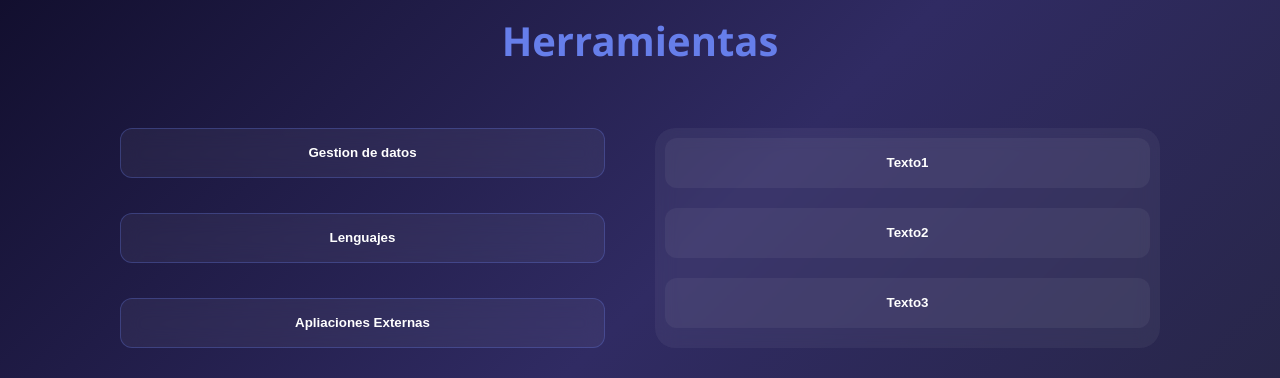
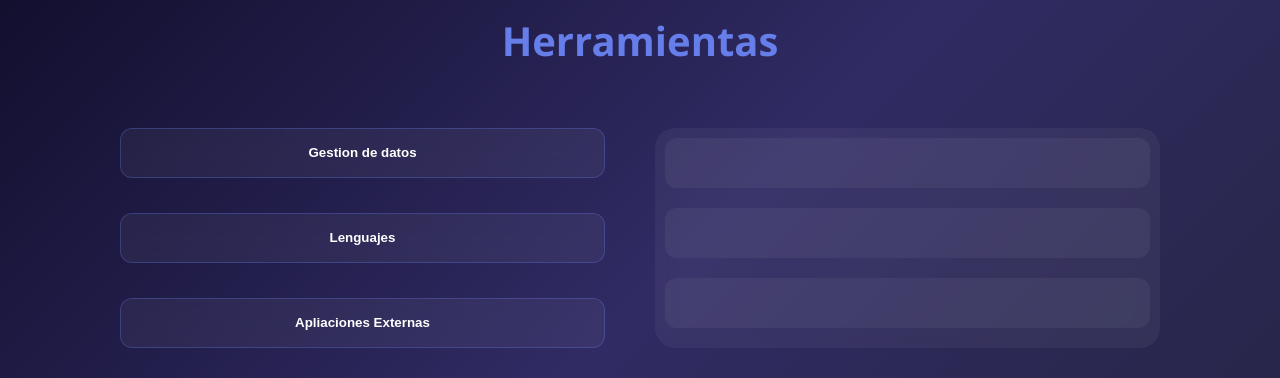
Before and after one commit to MarianoProgr/MarianoProgr.github.io, a plain HTML site: page index.html in a window 1280 px wide. Shown: the part 900-1278 px from the top of the page. Drawn offline with Linux system fonts and the light colour scheme.

Commit message:
Update index.html

```diff
--- a/index.html
+++ b/index.html
@@ -49,9 +49,9 @@
                             <button class ="Main-Second-part-Button" id ="OtherApss-button">Apliaciones Externas </button>
                         </div>
                         <div id ="Main-Second-part-side-div-Section-Panel" >
-                            <button class ="Main-Second-part-Button-sub-btn">Texto1</button>
-                            <button class ="Main-Second-part-Button-sub-btn">Texto2</button>
-                            <button class ="Main-Second-part-Button-sub-btn">Texto3</button>
+                            <button class ="Main-Second-part-Button-sub-btn"></button>
+                            <button class ="Main-Second-part-Button-sub-btn"></button>
+                            <button class ="Main-Second-part-Button-sub-btn"></button>
 
                         </div>
                     </div>
```
